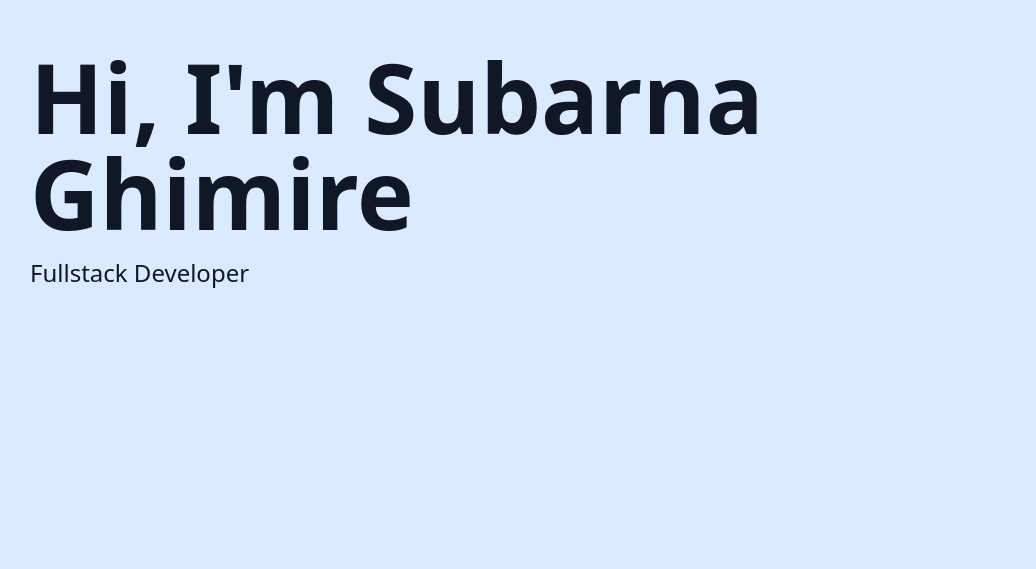
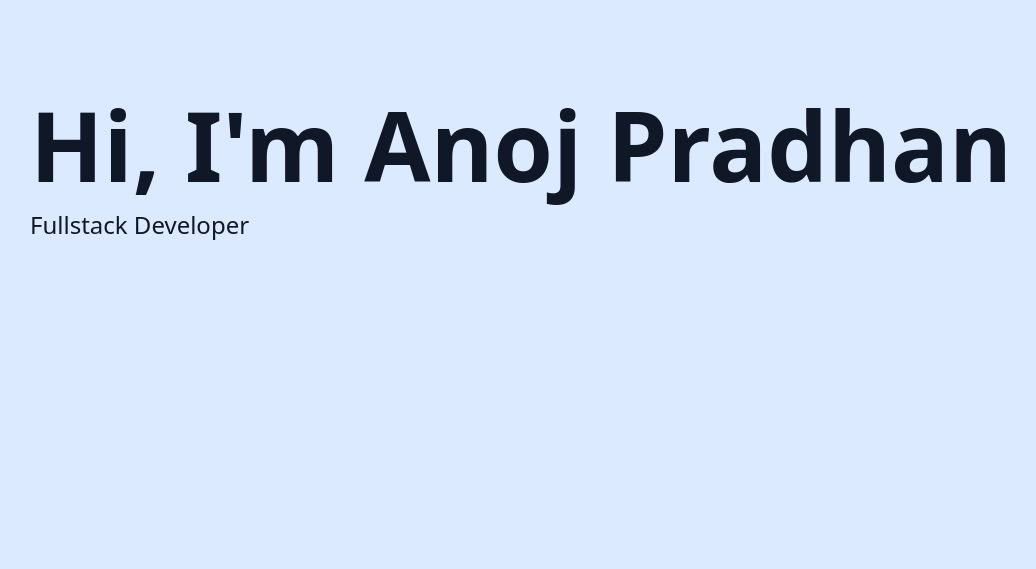
Before and after one commit to anojpradhan/portfolio, a React (Vite) app: page / in a window 1280 px wide. Shown: the part 231-800 px from the top of the page, without its empty margins (90-1126 px from the left). Built offline with nearby package versions, Linux system fonts and the light colour scheme.

Commit message:
Nothing'

```diff
--- a/src/components/Hero.jsx
+++ b/src/components/Hero.jsx
@@ -5,7 +5,7 @@ const Hero = () => {
     <section className="min-h-screen flex flex-col md:flex-row items-center justify-between bg-blue-100 px-30 py-16">
       {/* Left: Text */}
       <div className="flex-1 text-center md:text-left">
-        <h1 className="text-4xl md:text-8xl font-bold mb-4">Hi, I'm Subarna Ghimire </h1>
+        <h1 className="text-4xl md:text-8xl font-bold mb-4">Hi, I'm Anoj Pradhan</h1>
         <p className="text-2xl">Fullstack Developer</p>
       </div>
     </section>
```
